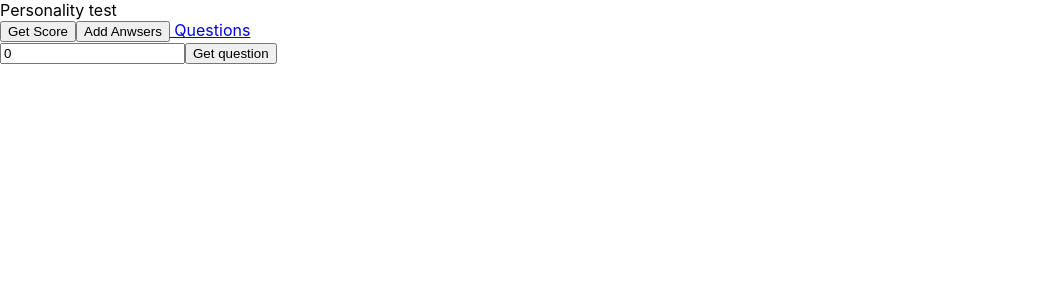
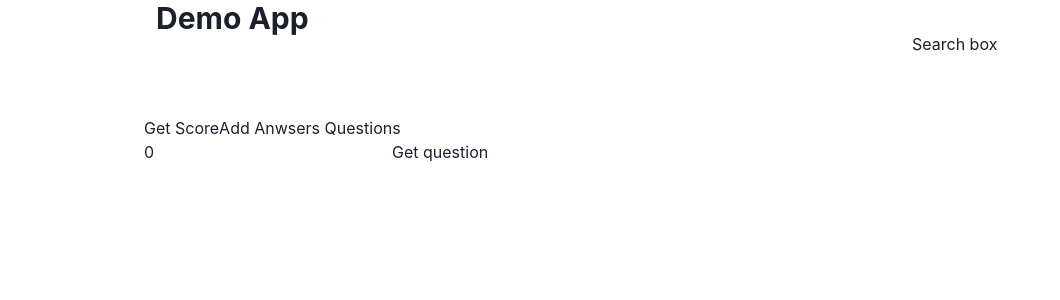
Before and after one commit to LuciOroles/personality-test-demo, a React (Create React App) app in the folder src/fe/: page / in a window 1280 px wide. Shown: the top 300 px of the page, without its empty margins (0-1060 px from the left). Built offline with nearby package versions, Linux system fonts and the light colour scheme.

Commit message:
add UI lib

```diff
--- a/src/fe/package.json
+++ b/src/fe/package.json
@@ -3,6 +3,7 @@
   "version": "0.1.0",
   "private": true,
   "dependencies": {
+    "@chakra-ui/react": "^2.2.9",
     "@testing-library/jest-dom": "^5.16.5",
     "@testing-library/react": "^13.4.0",
     "@testing-library/user-event": "^13.5.0",
--- a/src/fe/src/App.tsx
+++ b/src/fe/src/App.tsx
@@ -8,10 +8,6 @@ function App() {
 
 
   return (
-    <div>
-
-      <header>Personality test</header>
-
       <BrowserRouter>
           <Routes>
             <Route path="results" element={<Results />} />
@@ -19,8 +15,6 @@ function App() {
             <Route path="*" element={<Debugger />} />
           </Routes>
         </BrowserRouter>
-
-    </div>
   );
 }
 
--- a/src/fe/src/Debugger.tsx
+++ b/src/fe/src/Debugger.tsx
@@ -1,5 +1,6 @@
 import React, {  useState } from "react";
 import { Link } from "react-router-dom";
+import Page from "./UI/Page";
 
 function Debugger() {
 
@@ -61,8 +62,9 @@ function Debugger() {
     }
   }
   return (
-    <div>
-             <section>
+    <Page>
+
+        <section>
         <div>
           <button type="button" onClick={getData}>
             Get Score
@@ -88,7 +90,8 @@ function Debugger() {
         </div>
 
       </section>
-    </div>
+
+    </Page>
   )
 }
 
--- a/src/fe/src/Questions.tsx
+++ b/src/fe/src/Questions.tsx
@@ -1,15 +1,18 @@
 import React from "react";
 import { Link } from "react-router-dom";
+import Page from './UI/Page';
 
 function Questions() {
 
   return (
+    <Page>
     <div>
       <p>Questions</p>
       <div>
         <Link to="/results">Results</Link>
       </div>
     </div>
+    </Page>
   );
 }
 
--- a/src/fe/src/Results.tsx
+++ b/src/fe/src/Results.tsx
@@ -1,14 +1,19 @@
 import React from "react";
 import { Link } from "react-router-dom";
 
+import Page from "./UI/Page";
+
 function Results() {
   return (
-    <div>
-      Results
+    <Page>
       <div>
+         Results
+
+
         <Link to="/">Home</Link>
+
       </div>
-    </div>
+    </Page>
   );
 }
 
--- /dev/null
+++ b/src/fe/src/UI/Page.tsx
@@ -0,0 +1,39 @@
+import * as React from "react";
+import { Container, Grid, GridItem, Heading } from "@chakra-ui/react";
+import { ChakraProvider } from "@chakra-ui/react";
+import { Link } from "react-router-dom";
+
+
+export interface IPageProps {
+  children: JSX.Element;
+}
+
+export default function Page({ children }: IPageProps) {
+  return (
+    <ChakraProvider>
+      <Container maxW="container.lg" w="100vw" minWidth="900px">
+        <Grid
+          templateRows="100px 1fr"
+          templateColumns="repeat(4, 1fr)"
+          gap={4}
+          h="100vh"
+          maxHeight="100vh"
+        >
+          <GridItem colSpan={3} padding="0 0.75em">
+            <Link to="/">
+              <Heading size="lg">Demo App</Heading>
+            </Link>
+          </GridItem>
+          <GridItem padding="2em 0.75em">
+            <p>Search box</p>
+          </GridItem>
+          <GridItem colSpan={3} overflow="scroll">
+            {children}
+          </GridItem>
+          <GridItem colSpan={1} />
+        </Grid>
+      </Container>
+
+    </ChakraProvider>
+  );
+}
```
Also changed, not shown: 1 other file (tests, documents, lock files or other folders).
